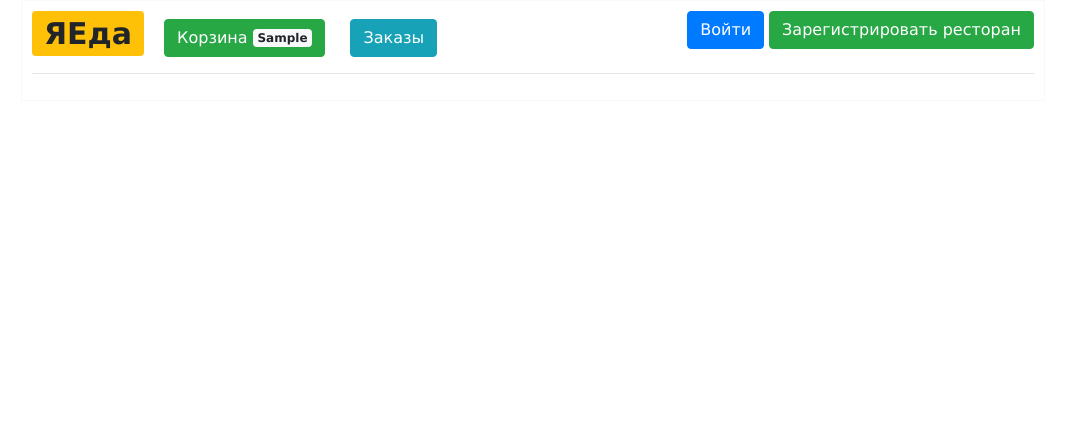
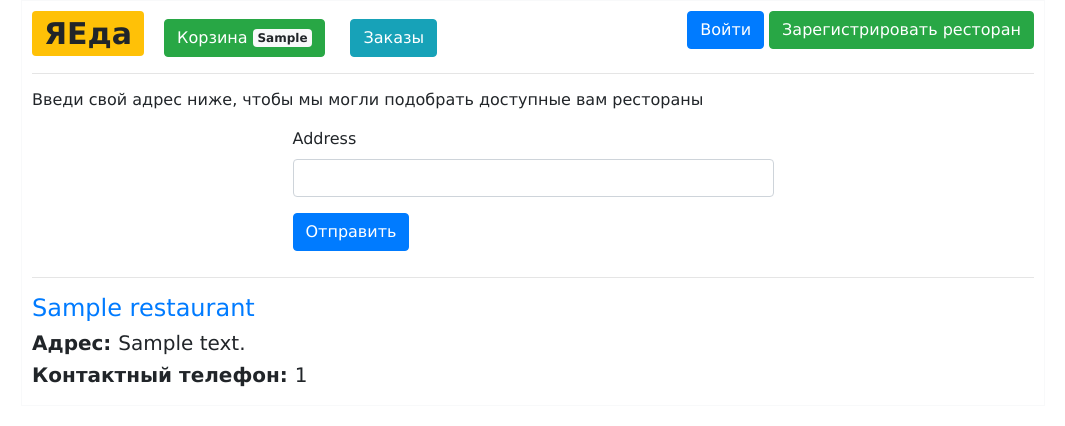
Before and after one commit to BlasphemyGod/yaeda, a Python web app: template yaeda/templates/home.html in a window 1280 px wide. Shown: the top 426 px of the page, without its empty margins (107-1172 px from the left). Run offline with Jinja, Linux system fonts and the light colour scheme; the template is opened without the code that fills it: most values are stand-ins (such as "Sample title", 1, 10 or a date in 2020); form fields are guessed from the names that the template uses; some libraries are stand-ins or nearby versions.

Commit message:
stable v0.5

```diff
--- a/yaeda/forms.py
+++ b/yaeda/forms.py
@@ -64,3 +64,7 @@ class RestaurantEditForm(Form):
 
 class OrdersReceiveForm(Form):
     phone_number = StringField('Номер телефона', [PhoneNumberValidator()])
+
+
+class RestaurantSelectionForm(Form):
+    address = StringField('Адрес', [DataRequired()])
--- a/yaeda/templates/home.html
+++ b/yaeda/templates/home.html
@@ -1,5 +1,30 @@
 {% extends "base.html" %}
 
 {% block content %}
+<h6>Введи свой адрес ниже, чтобы мы могли подобрать доступные вам рестораны</h6>
+<form method="POST" style="width: 50%; margin-left: auto; margin-right: auto; padding: 10px">
+    {{ form.csrf_token }}
+    <div class="form-group">
+        {{ form.address.label }}
+        {{ form.address(class="form-control") }}
 
+        {% for error in form.address.errors %}
+        <span class="badge badge-danger">{{ error }}</span>
+        {% endfor %}
+    </div>
+
+    {% if message %}
+    <div class="alert alert-danger" role="alert" style="margin: 10px">{{ message }}</div>
+    {% endif %}
+
+    <button type="submit" class="btn btn-primary">Отправить</button>
+</form>
+{% if restaurants %}
+{% for restaurant in restaurants %}
+<hr>
+<h4><a href="/restaurant/{{ restaurant.id }}">{{ restaurant.name }}</a></h4>
+<h5><b>Адрес: </b>{{ restaurant.address }}</h5>
+<h5><b>Контактный телефон: </b>{{ restaurant.phone_number }}</h5>
+{% endfor %}
+{% endif %}
 {% endblock %}
```
Also changed, not shown: yaeda/routes.py (+44 -6 lines).
